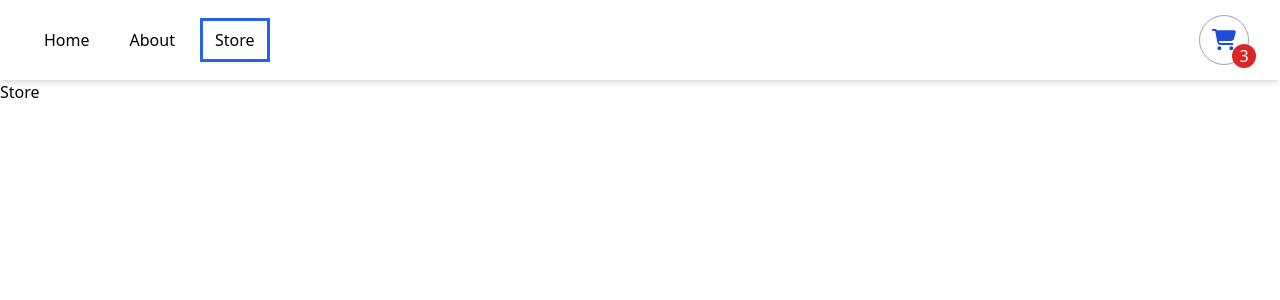
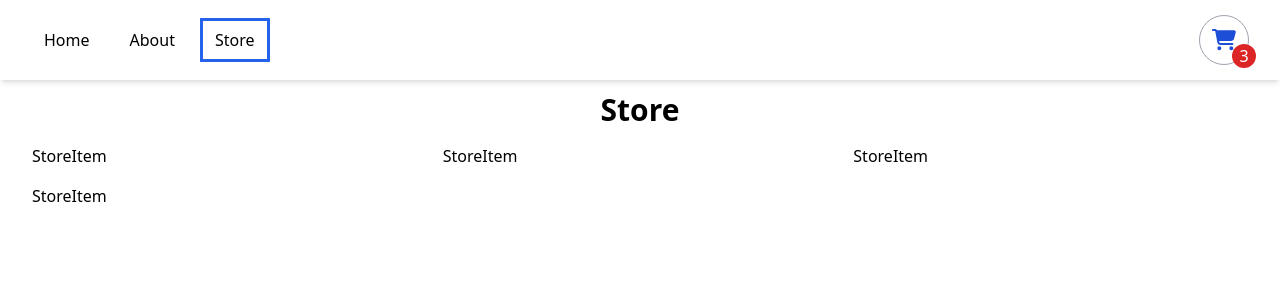
Before and after one commit to JohnMwendwa/react-shopping-cart, a React (Vite) app: page /store in a window 1280 px wide. Shown: the top 300 px of the page. Built offline with nearby package versions, Linux system fonts and the light colour scheme.

Commit message:
style the store page

```diff
--- a/src/pages/Store.tsx
+++ b/src/pages/Store.tsx
@@ -1,5 +1,16 @@
-import React from "react";
+import StoreItem from "../components/StoreItem";
+import Products from "../data/store-data.json";
 
 export default function Store() {
-  return <div>Store</div>;
+  return (
+    <div className="w-max-7xl pt-3 px-4 lg:px-8">
+      <h1 className="text-center font-bold text-3xl mb-4">Store</h1>
+
+      <div className="grid grd-cols-1 md:grid-cols-2 lg:grid-cols-3 gap-4 ">
+        {Products.map((product) => (
+          <StoreItem {...product} key={product.id} />
+        ))}
+      </div>
+    </div>
+  );
 }
```
